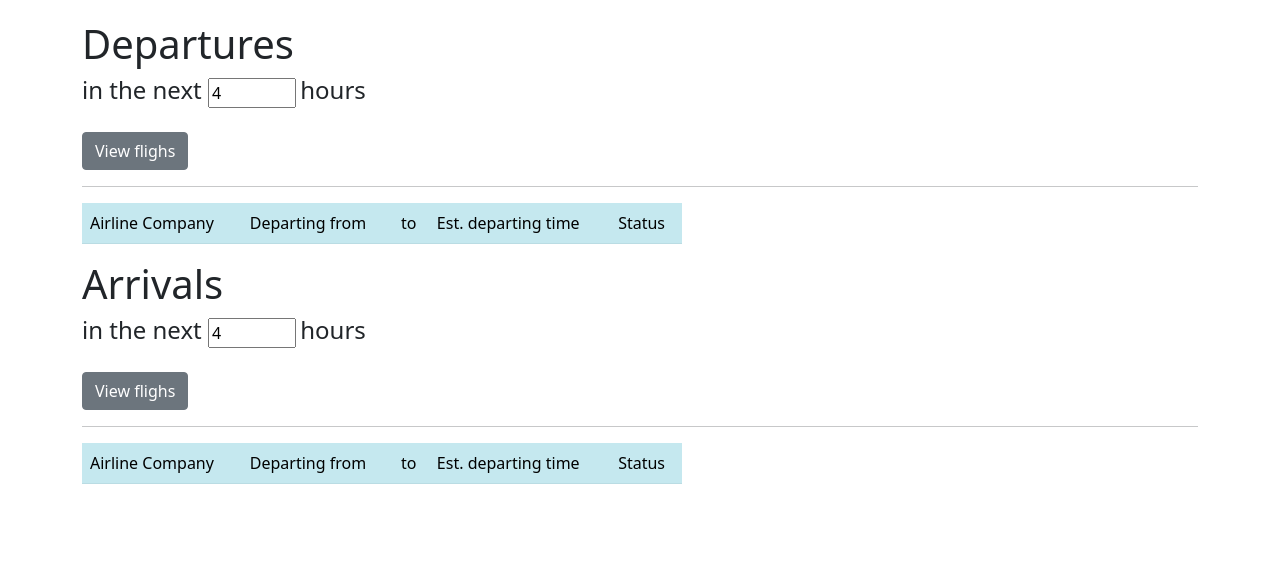
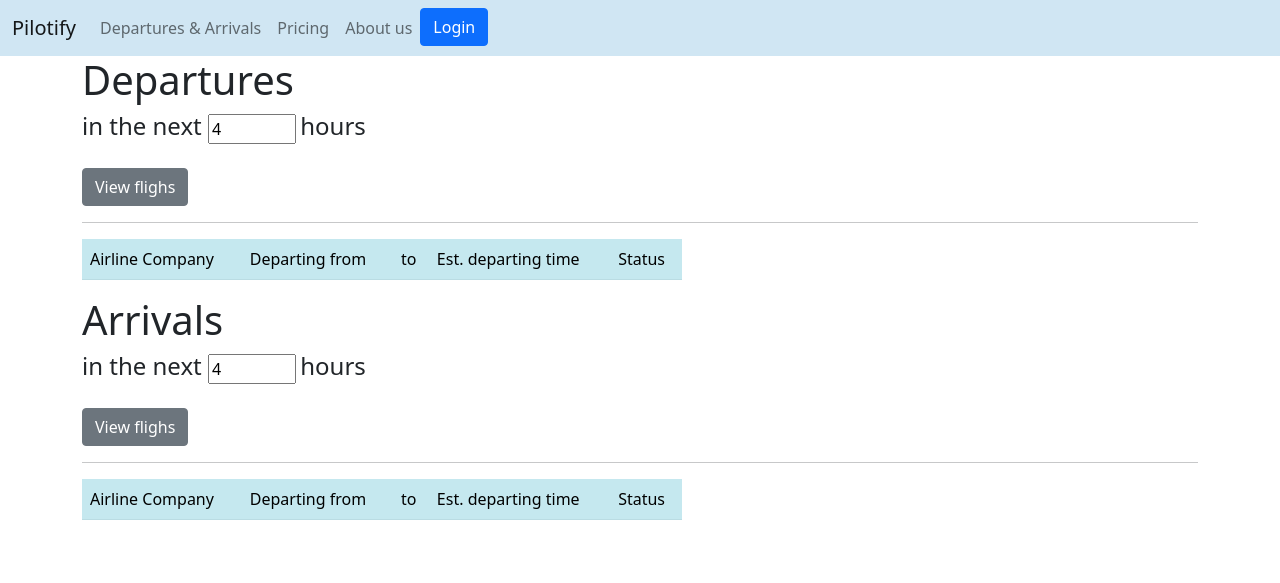
Before and after one commit to eladgunders/Final-Project-JB, a Flask app: page /flights/tables in a window 1280 px wide. Shown: the top 583 px of the page. Run offline with Flask 2, Linux system fonts and the light colour scheme; lists and menus that the app fills with data are empty; parts of the project's set-up code (start-up, migrations or seed data) failed here and were passed over.

Commit message:
bug fixing and nav bar

```diff
--- a/flask_rest_api.py
+++ b/flask_rest_api.py
@@ -25,7 +25,10 @@ def get_all_flights():
     repo = repool.get_connection()  # getting a repo
     anonfcade = AnonymousFacade(repo)
     all_flights = anonfcade.get_all_flights()
-    flights = [flight.data_for_web() for flight in all_flights]
+    if all_flights:
+        flights = [flight.data_for_web() for flight in all_flights]
+    else:
+        flights = []
     repool.return_connection(repo)  # returning the repo
     return jsonify(flights)
 
@@ -35,7 +38,10 @@ def get_arrival_flights_by_delta_t(hours_num):
     repo = repool.get_connection()  # getting a repo
     anonfcade = AnonymousFacade(repo)
     arrivals = anonfcade.get_arrival_flights_by_delta_t(hours_num)
-    flights = [flight.data_for_web() for flight in arrivals]
+    if arrivals:
+        flights = [flight.data_for_web() for flight in arrivals]
+    else:
+        flights = []
     repool.return_connection(repo)  # returning the repo
     return jsonify(flights)
 
@@ -46,7 +52,10 @@ def get_departure_flights_by_delta_t(hours_num):
     repo = repool.get_connection()  # getting a repo
     anonfcade = AnonymousFacade(repo)
     departures = anonfcade.get_departure_flights_by_delta_t(hours_num)
-    flights = [flight.data_for_web() for flight in departures]
+    if departures:
+        flights = [flight.data_for_web() for flight in departures]
+    else:
+        flights = []
     repool.return_connection(repo)  # returning the repo
     return jsonify(flights)
 
--- a/templates/flights_tables.html
+++ b/templates/flights_tables.html
@@ -8,7 +8,7 @@
     <meta http-equiv="refresh" content="300">
 
     <meta name="viewport" content="width=device-width, initial-scale=1.0">
-    <title>Pilotify</title>
+    <title>Pilotify - Driving through clouds - Home page</title>
     <script src="https://ajax.googleapis.com/ajax/libs/jquery/3.6.0/jquery.min.js"></script>
     <link href="https://cdn.jsdelivr.net/npm/bootstrap@5.1.3/dist/css/bootstrap.min.css" rel="stylesheet" integrity="sha384-1BmE4kWBq78iYhFldvKuhfTAU6auU8tT94WrHftjDbrCEXSU1oBoqyl2QvZ6jIW3" crossorigin="anonymous">
     <script src="https://cdn.jsdelivr.net/npm/bootstrap@5.1.3/dist/js/bootstrap.bundle.min.js" integrity="sha384-ka7Sk0Gln4gmtz2MlQnikT1wXgYsOg+OMhuP+IlRH9sENBO0LRn5q+8nbTov4+1p" crossorigin="anonymous"></script>
@@ -16,11 +16,35 @@
 
 </head>
 <body>
-<style>
-    body {
-        margin : 20px
-    }
-</style>
+
+<nav class="navbar navbar-expand-lg navbar-light" style="background-color: #d0e6f3;">
+    <div class="container-fluid">
+    <a class="navbar-brand" href="/">Pilotify</a>
+    <button class="navbar-toggler" type="button" data-toggle="collapse" data-target="#navbarNavDropdown" aria-controls="navbarNavDropdown" aria-expanded="false" aria-label="Toggle navigation">
+      <span class="navbar-toggler-icon"></span>
+    </button>
+    <div class="collapse navbar-collapse">
+      <ul class="nav navbar-nav">
+        <li class="nav-item">
+          <a class="nav-link" href="/flights/tables">Departures & Arrivals</a>
+        </li>
+        <li class="nav-item">
+          <a class="nav-link" href="#">Pricing</a>
+        </li>
+        <li class="nav-item">
+          <a class="nav-link" href="#">About us</a>
+        </li>
+        <ul class="nav navbar-nav pull-right">
+        <li>
+            <button type="button" class="btn btn-primary navbar-btn">
+              Login
+            </button>
+        </li>
+      </ul>
+      </ul>
+    </div>
+    </div>
+  </nav>
 
     <div class="container">
         <div class="row">
```
